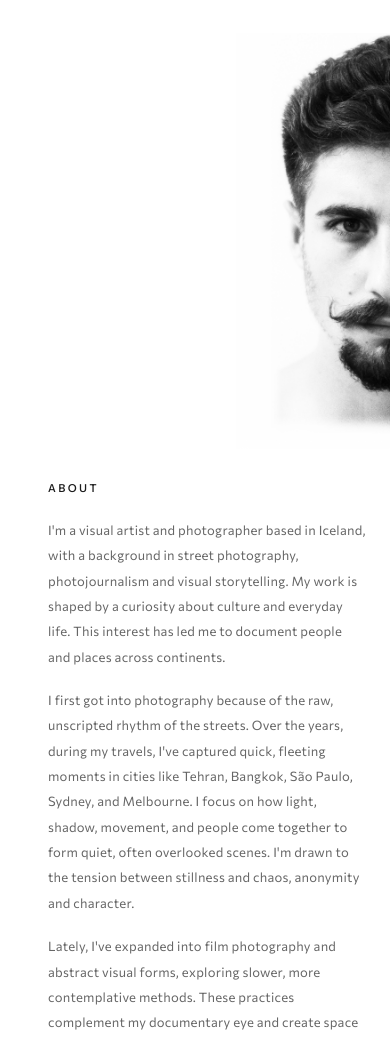
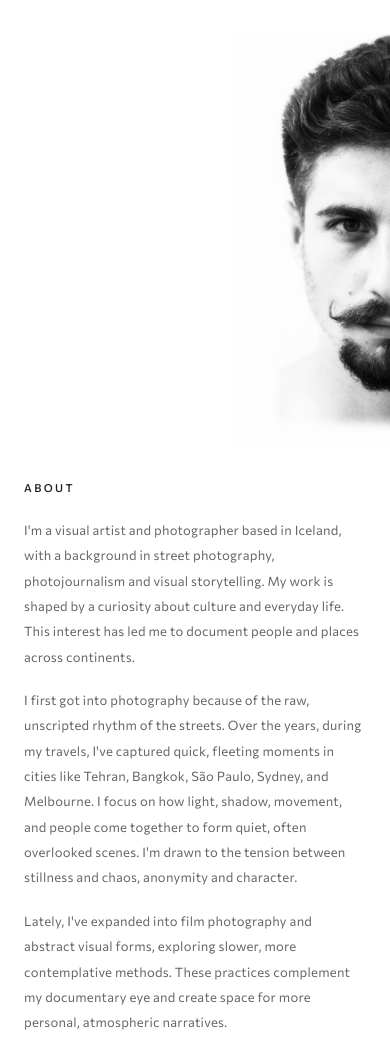
Before and after one commit to damnge/damgrela-portfolio, a plain HTML site: page about.html in a window 390 px wide. Shown: the part 39-1081 px from the top of the page. Drawn offline with Linux system fonts and the light colour scheme.

Commit message:
About text 24px margins both sides

```diff
--- a/css/main.css
+++ b/css/main.css
@@ -801,7 +801,7 @@ img  { display: block; max-width: 100%; }
   .about-text {
     width: 100%;
     max-width: 100%;
-    padding: 32px 24px 40px 24px;
+    padding: 32px 24px 40px 0; /* left comes from main-content, right added here */
   }
 
   /* Portrait: right edge flush with viewport */
```
